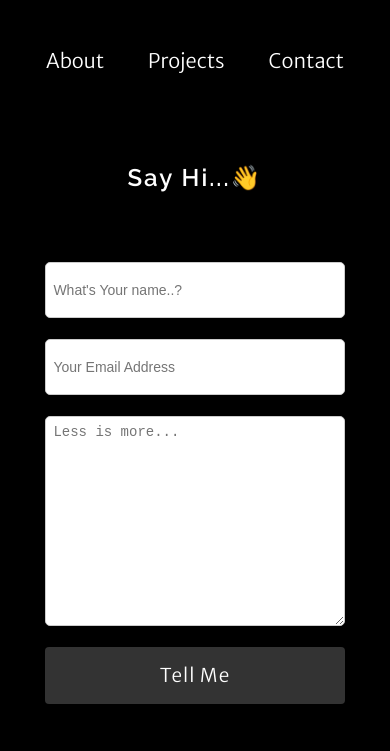
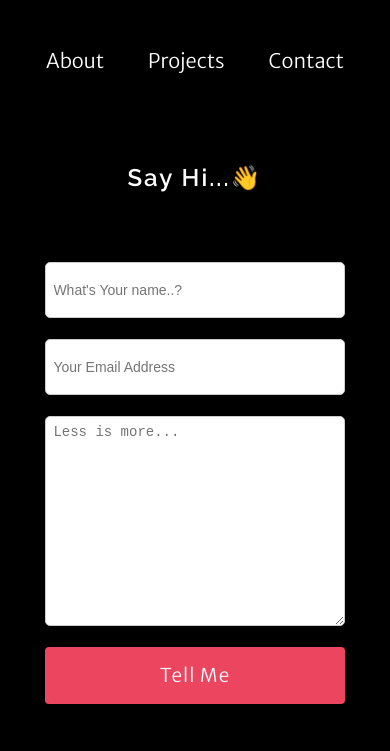
Before and after one commit to Divyapratap-369/shiv.io, a plain HTML site: page index.html in a window 390 px wide. Both pictures are taken after a click on the link "Contact". Shown: the top 751 px of the page. Drawn offline with Linux system fonts and the light colour scheme.

Commit message:
change the button color

```diff
--- a/style.css
+++ b/style.css
@@ -199,4 +199,8 @@ section#contact form input[type="submit"]:hover {
       flex-wrap: wrap;
       overflow-x: hidden;
   }
+  section#contact form input[type="submit"] {
+      background-color: #EB455F;
+      color: #fff;
+    }
 }
```
